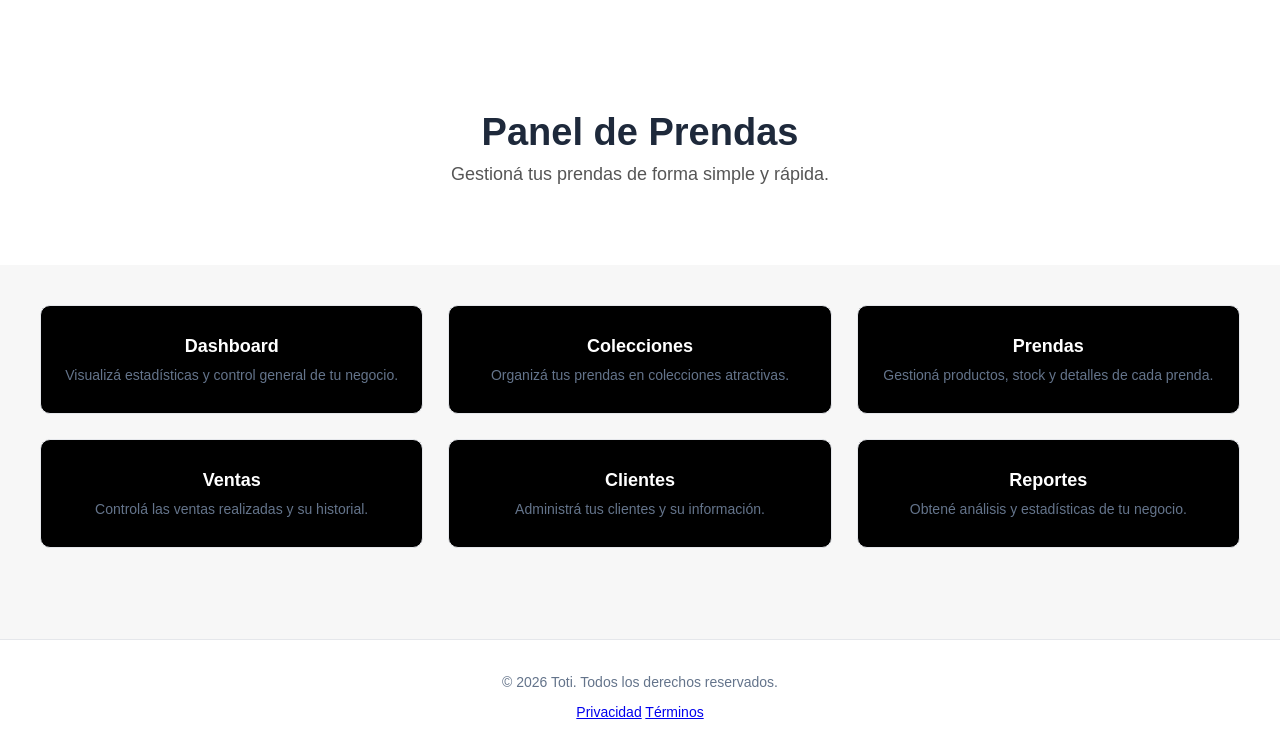
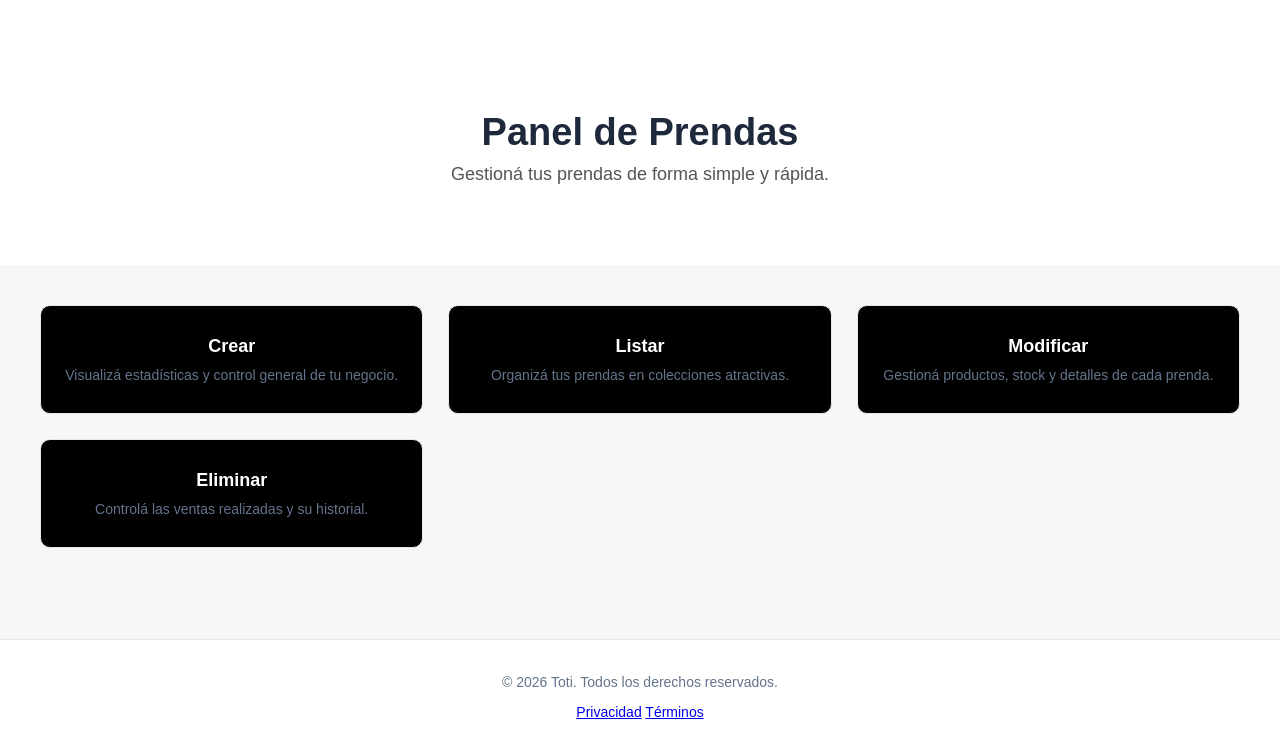
Before and after one commit to TotiManuel/Tienda, a Flask app: page /prendas in a window 1280 px wide. Shown: the part 72-812 px from the top of the page. Run offline with Flask 3, Linux system fonts and the light colour scheme.

Commit message:
update prendas html

```diff
--- a/templates/prendas.html
+++ b/templates/prendas.html
@@ -77,33 +77,23 @@
 <section class="features">
 
     <div class="feature-card" onclick="window.location.href='{{ url_for('main.home') }}'">
-        <h3>Dashboard</h3>
+        <h3>Crear</h3>
         <p>Visualizá estadísticas y control general de tu negocio.</p>
     </div>
 
     <div class="feature-card" onclick="window.location.href='{{ url_for('colecciones.home') }}'">
-        <h3>Colecciones</h3>
+        <h3>Listar</h3>
         <p>Organizá tus prendas en colecciones atractivas.</p>
     </div>
 
     <div class="feature-card" onclick="window.location.href='{{ url_for('prendas.home') }}'">
-        <h3>Prendas</h3>
+        <h3>Modificar</h3>
         <p>Gestioná productos, stock y detalles de cada prenda.</p>
     </div>
 
     <div class="feature-card" onclick="window.location.href='#'">
-        <h3>Ventas</h3>
+        <h3>Eliminar</h3>
         <p>Controlá las ventas realizadas y su historial.</p>
-    </div>
-
-    <div class="feature-card" onclick="window.location.href='#'">
-        <h3>Clientes</h3>
-        <p>Administrá tus clientes y su información.</p>
-    </div>
-
-    <div class="feature-card" onclick="window.location.href='#'">
-        <h3>Reportes</h3>
-        <p>Obtené análisis y estadísticas de tu negocio.</p>
     </div>
 
 </section>
```
